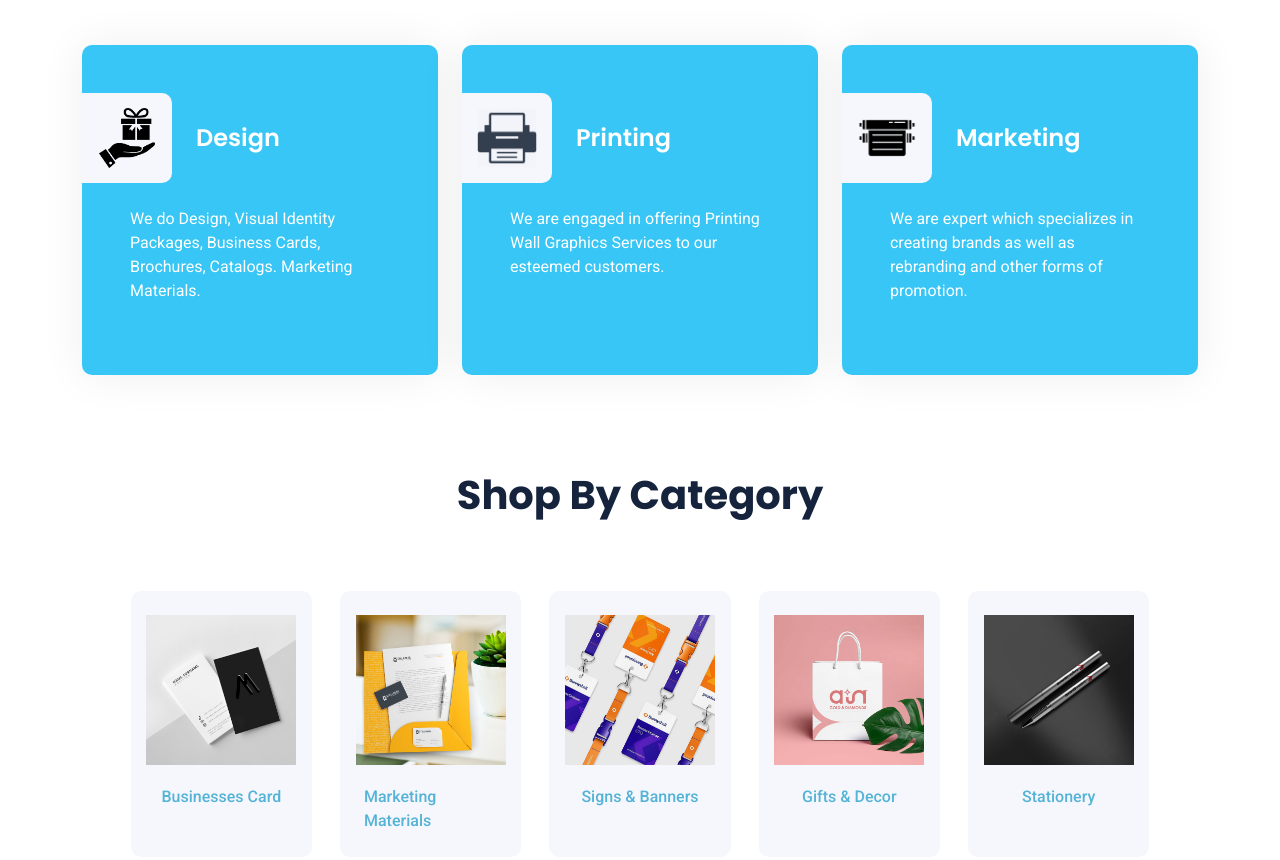
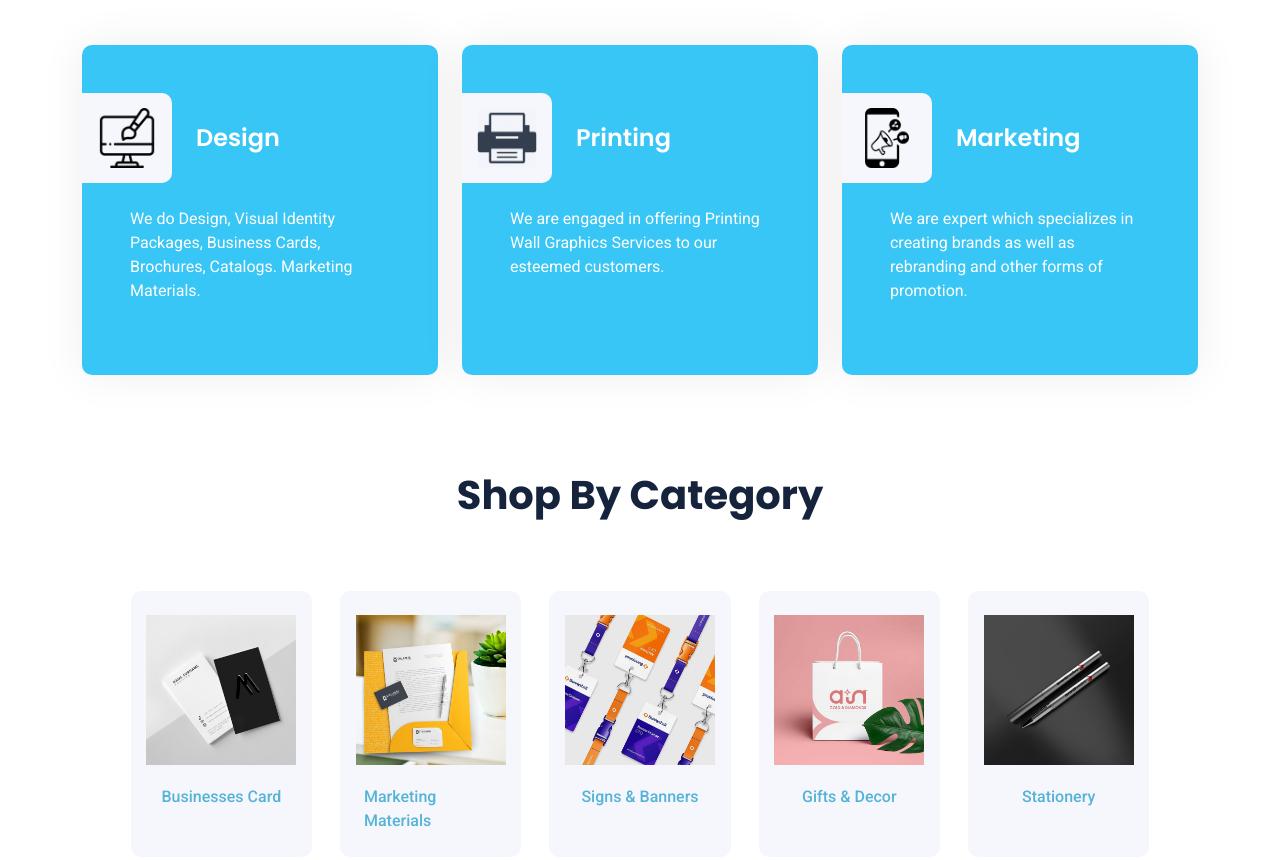
Before and after one commit to Mohammedshuhaib/HudHudFreelance, a plain HTML site: page index.html in a window 1280 px wide. Shown: the part 1127-1987 px from the top of the page. Drawn offline with nearby package versions, Linux system fonts and the light colour scheme.

Commit message:
updated logo

```diff
--- a/index.html
+++ b/index.html
@@ -199,7 +199,7 @@
           <div class="service-item rounded h-100 p-5">
             <div class="d-flex align-items-center ms-n5 mb-4">
               <div class="service-icon flex-shrink-0 bg-light rounded-end me-4">
-                <img class="img-fluid" src="img/icon/kindpng_1571035.png" alt="" />
+                <img class="img-fluid" src="img/icon/web-design.png" alt="" />
               </div>
               <h4 class="mb-0 text-white">Design</h4>
             </div>
@@ -227,7 +227,7 @@
           <div class="service-item rounded h-100 p-5">
             <div class="d-flex align-items-center ms-n5 mb-4">
               <div class="service-icon flex-shrink-0 bg-light rounded-end me-4">
-                <img class="img-fluid" src="img/icon/offset.png" alt="" />
+                <img class="img-fluid" src="img/icon/mobile-marketing-icon.png" alt="" />
               </div>
               <h4 class="mb-0 text-white">Marketing</h4>
             </div>
```
Also changed, not shown: img/icon/mobile-marketing-icon.png (added), img/icon/web-design.png (added).
